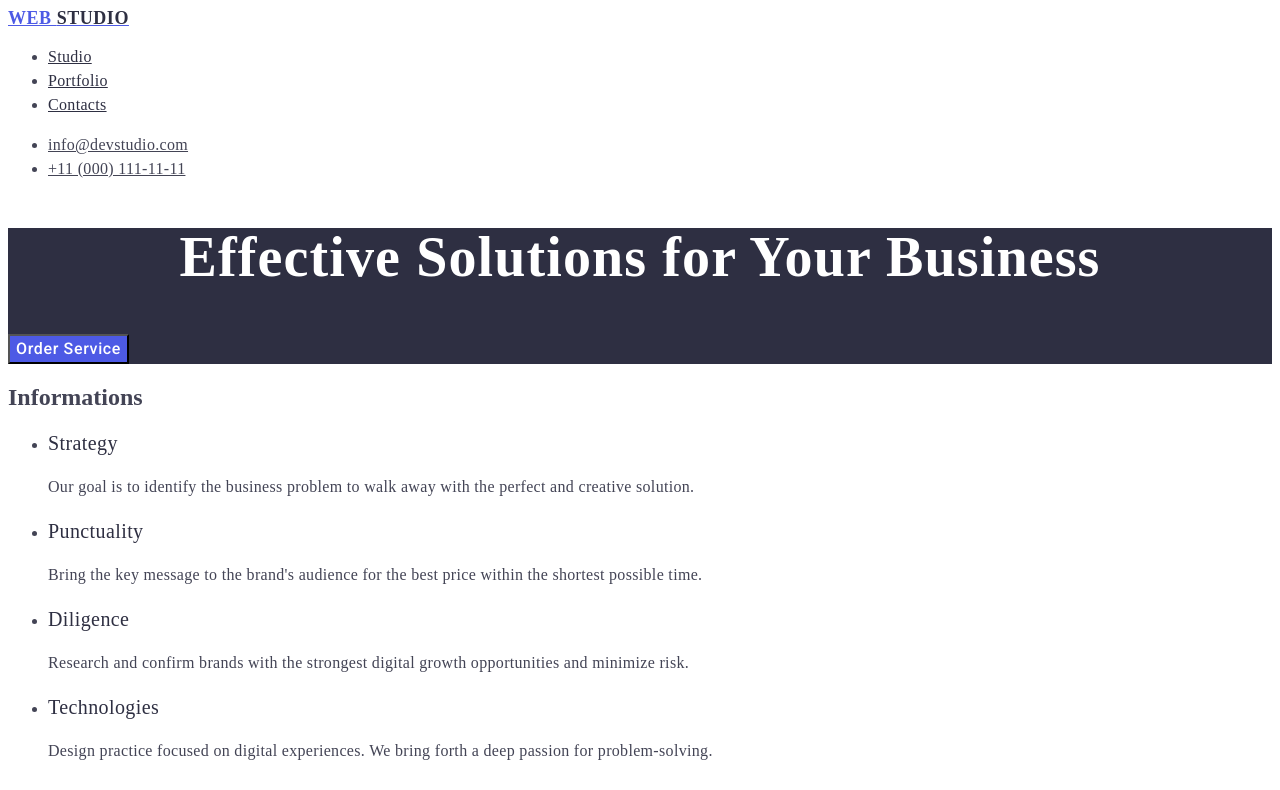
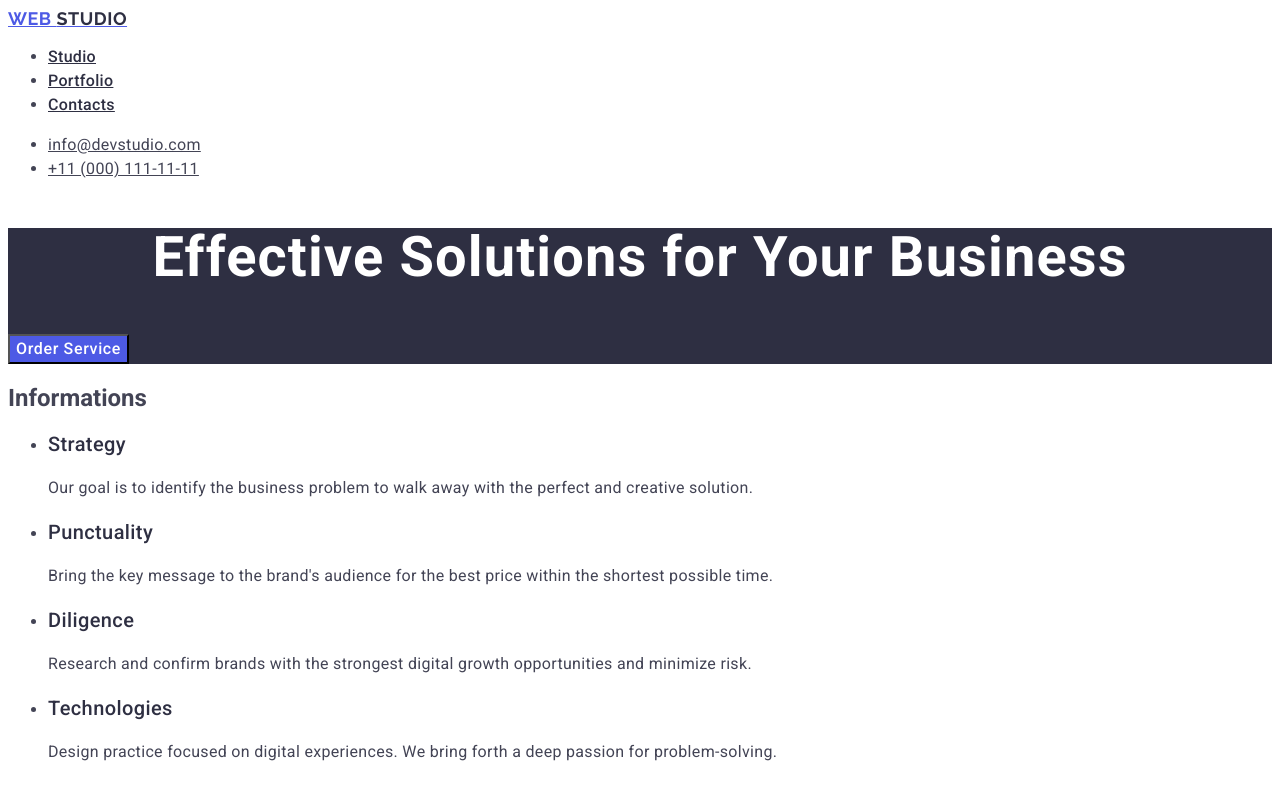
Before and after one commit to DikijAndrii/goit-markup-hw-02, a plain HTML site: page index.html in a window 1280 px wide. Shown: the top 790 px of the page. Drawn offline with Linux system fonts and the light colour scheme.

Commit message:
modify css

```diff
--- a/css/styles.css
+++ b/css/styles.css
@@ -1,11 +1,11 @@
 body {
-  font-family: "Roboto" sans-serif;
+  font-family: "Roboto", sans-serif;
   color: #434455;
   background-color: #ffffff;
 }
 .header-logo {
   font-weight: 700;
-  font-family: "Raleway" sans-serif;
+  font-family: "Raleway", sans-serif;
   font-size: 18px;
   line-height: 1.17;
   letter-spacing: 0.03em;
```
